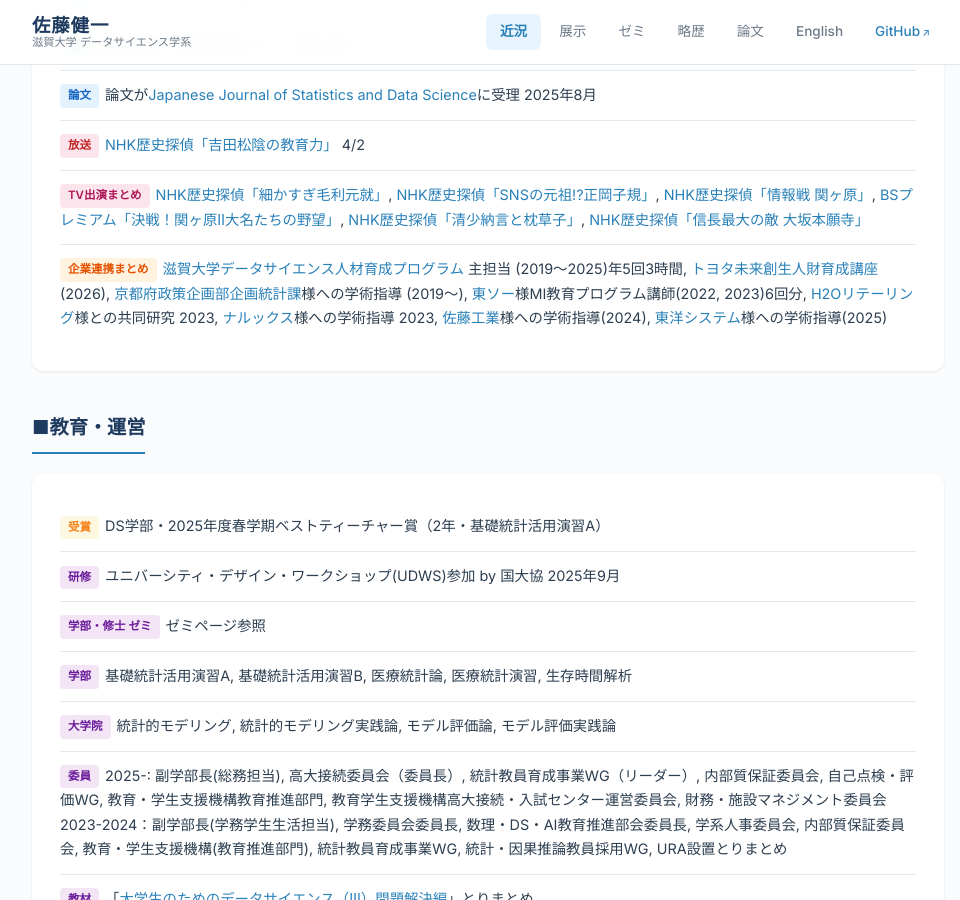
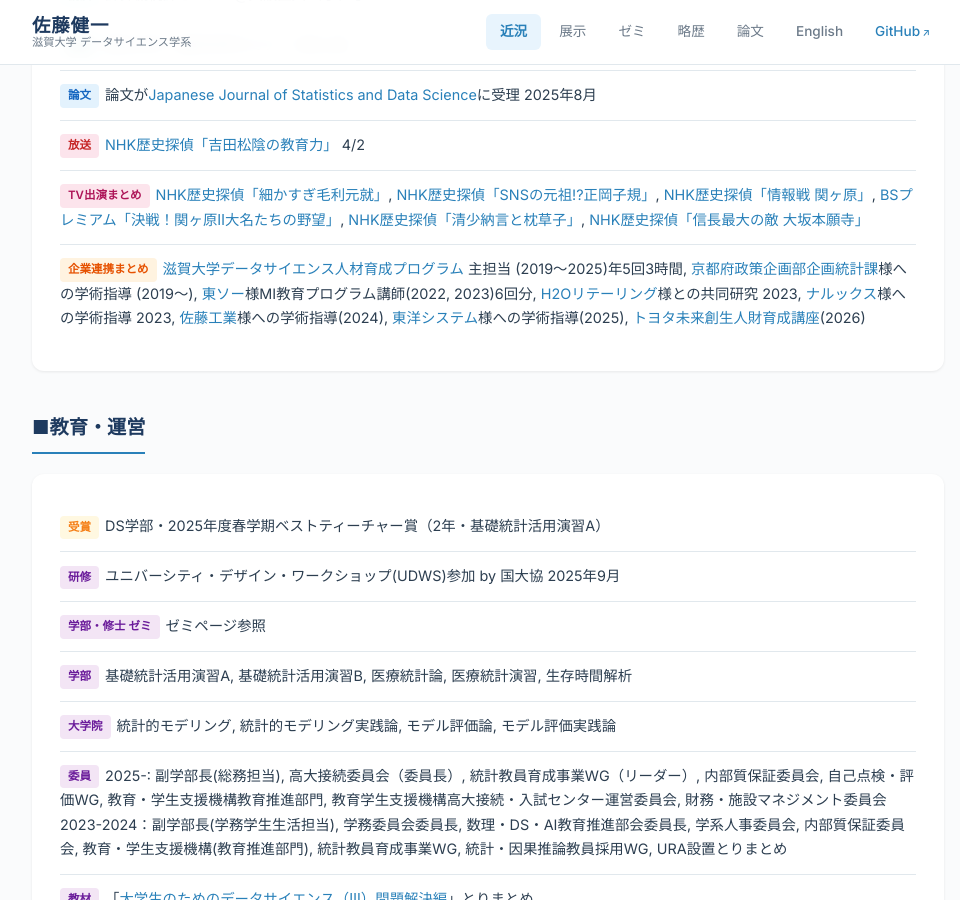
Before and after one commit to ksatohds/ksatohds.github.io, a Jekyll site: the page built from index.md, in a window 1280 px wide and 900 px high, scrolled down 1111 px. Shown: the whole window, without its empty margins (152-1112 px from the left). Built offline with Jekyll 4.4.1, drawn with Linux system fonts in a browser that asks for light colours.

Commit message:
20260601 move Toyota lecture to end of collaboration list
Co-Authored-By: Claude Opus 4.6 (1M context) <noreply@anthropic.com>

```diff
--- a/index.md
+++ b/index.md
@@ -44,7 +44,7 @@ title: 近況
       <li><span class="news-tag paper">論文</span>論文が<a href="https://doi.org/10.1007/s42081-025-00314-0">Japanese Journal of Statistics and Data Science</a>に受理 2025年8月</li>
       <li><span class="news-tag media">放送</span><a href="https://www.nhk.jp/p/rekishi-tantei/ts/VR22V15XWL/episode/te/2Z7QR3WJWG/">NHK歴史探偵「吉田松陰の教育力」</a> 4/2</li>
       <li><span class="news-tag tv">TV出演まとめ</span><a href="https://www.nhk-ondemand.jp/goods/G2021114244SA000/">NHK歴史探偵「細かすぎ毛利元就」</a>, <a href="https://www.nhk-ondemand.jp/goods/G2022123781SA000/?np_banID=top_nw_m_123781">NHK歴史探偵「SNSの元祖!?正岡子規」</a>, <a href="https://www.nhk.jp/p/rekishi-tantei/ts/VR22V15XWL/episode/te/85NPJ89265/">NHK歴史探偵「情報戦 関ヶ原」</a>, <a href="https://www.nhk-ondemand.jp/goods/G2023126003SA000/">BSプレミアム「決戦！関ヶ原Ⅱ大名たちの野望」</a>, <a href="https://www.nhk.jp/p/rekishi-tantei/ts/VR22V15XWL/episode/te/6XVLZRRX8Q/">NHK歴史探偵「清少納言と枕草子」</a>, <a href="https://www.web.nhk/tv/an/rekishi-tantei/pl/series-tep-VR22V15XWL/ep/GPRWGV86XV">NHK歴史探偵「信長最大の敵 大坂本願寺」</a></li>
-      <li><span class="news-tag collab">企業連携まとめ</span><a href="http://ohmi-dsi.jp/program/">滋賀大学データサイエンス人材育成プログラム</a> 主担当 (2019〜2025)年5回3時間, <a href="https://www.shiga-u.ac.jp/24897/">トヨタ未来創生人財育成講座</a>(2026), <a href="http://www.pref.kyoto.jp/info/gyosei/soshiki/026/index.html">京都府政策企画部企画統計課</a>様への学術指導 (2019〜), <a href="https://www.tosoh.co.jp/">東ソー</a>様MI教育プログラム講師(2022, 2023)6回分, <a href="https://www.h2o-retailing.co.jp/ja/index.html">H2Oリテーリング</a>様との共同研究 2023, <a href="https://www.nalux.co.jp/">ナルックス</a>様への学術指導 2023, <a href="https://www.satokogyo.co.jp/">佐藤工業</a>様への学術指導(2024), <a href="https://toyo-system.co.jp/">東洋システム</a>様への学術指導(2025)</li>
+      <li><span class="news-tag collab">企業連携まとめ</span><a href="http://ohmi-dsi.jp/program/">滋賀大学データサイエンス人材育成プログラム</a> 主担当 (2019〜2025)年5回3時間, <a href="http://www.pref.kyoto.jp/info/gyosei/soshiki/026/index.html">京都府政策企画部企画統計課</a>様への学術指導 (2019〜), <a href="https://www.tosoh.co.jp/">東ソー</a>様MI教育プログラム講師(2022, 2023)6回分, <a href="https://www.h2o-retailing.co.jp/ja/index.html">H2Oリテーリング</a>様との共同研究 2023, <a href="https://www.nalux.co.jp/">ナルックス</a>様への学術指導 2023, <a href="https://www.satokogyo.co.jp/">佐藤工業</a>様への学術指導(2024), <a href="https://toyo-system.co.jp/">東洋システム</a>様への学術指導(2025), <a href="https://www.shiga-u.ac.jp/24897/">トヨタ未来創生人財育成講座</a>(2026)</li>
     </ul>
   </div>
 </div>
```
